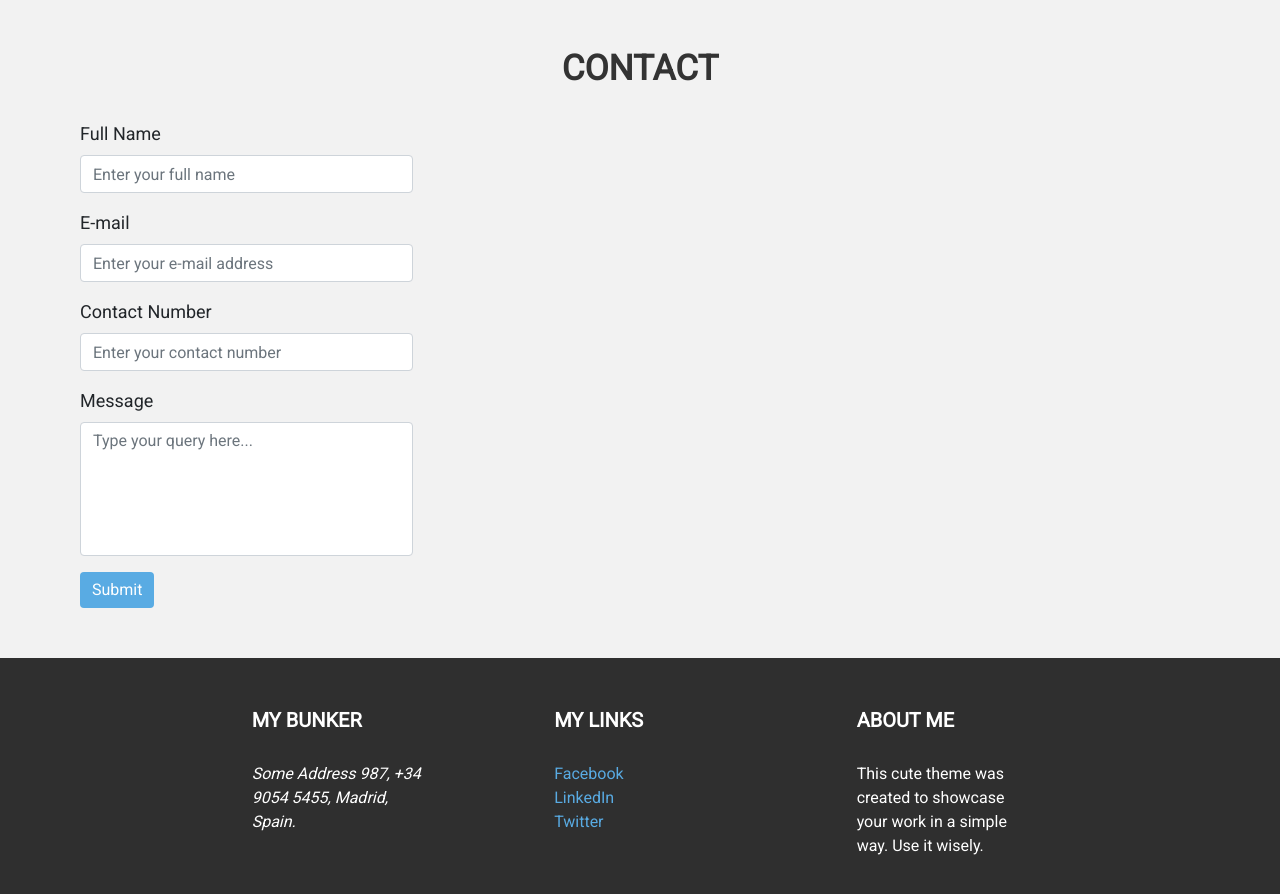
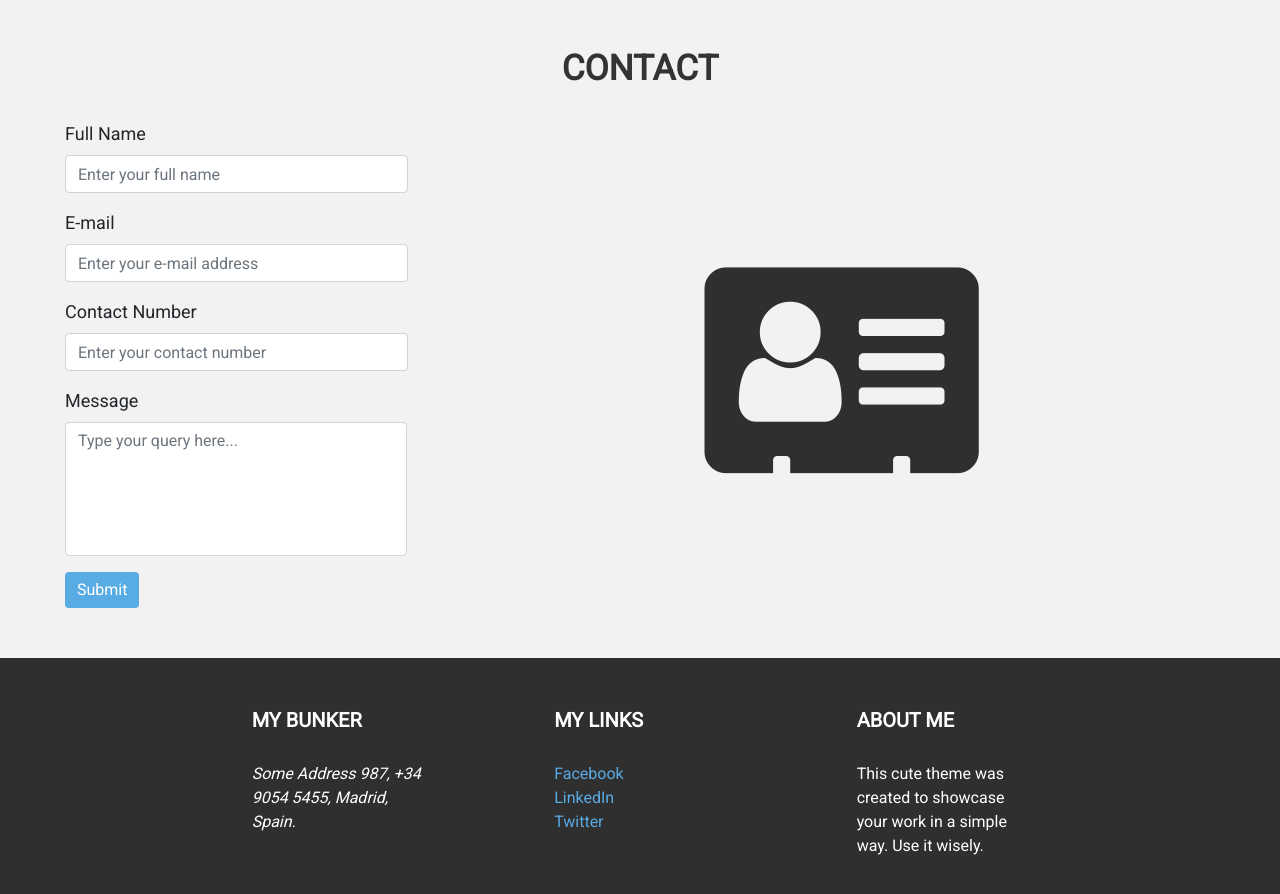
Before and after one commit to jaisharma06/jaisharma06.github.io, a plain HTML site: page index.html in a window 1280 px wide. Shown: the part 1200-2094 px from the top of the page. Drawn offline with nearby package versions, Linux system fonts and the light colour scheme.

Commit message:
Update index.html

```diff
--- a/index.html
+++ b/index.html
@@ -11,6 +11,7 @@
     <script src="https://maxcdn.bootstrapcdn.com/bootstrap/4.1.3/js/bootstrap.min.js"></script>
 
     <link href="https://fonts.googleapis.com/css?family=Roboto" rel="stylesheet">
+    <link rel="stylesheet" href="https://stackpath.bootstrapcdn.com/font-awesome/4.7.0/css/font-awesome.min.css">
 
     <style rel="stylesheet">
         body {
@@ -81,6 +82,17 @@
 
         label {
             font-size: large;
+        }
+
+        ::-moz-selection {
+            /* Code for Firefox */
+            color: #fff;
+            background-color: #59ABE3;
+        }
+
+        ::selection {
+            color: #fff;
+            background-color: #59ABE3;
         }
 
         @keyframes float {
@@ -176,6 +188,7 @@
 
     <div class="container-fluid" style="background-color:#f2f2f2;">
         <h3 style="text-transform: uppercase;">Contact</h3>
+        <div class="row d-flex h-100">
             <div class="col-sm-4">
                 <form class="form-horizontal">
                     <div class="form-group">
@@ -199,11 +212,15 @@
                         </div>
                     </div>
                     <div class="form-group">
-                    <label class = "control-label col-sm-9" for="message">Message</label>
-                    <textarea class="form-control col-sm-11" rows="5" id="message" style = "resize: none; margin-left: 15px;" placeholder="Type your query here..."></textarea>
+                        <label class="control-label col-sm-9" for="message">Message</label>
+                        <textarea class="form-control col-sm-11" rows="5" id="message" style="resize: none; margin-left: 15px;" placeholder="Type your query here..."></textarea>
                     </div>
-                <button class="btn btn-primary" style="margin-left: 15px;" type = "submit" value = "submit">Submit</button>
+                    <button class="btn btn-primary" style="margin-left: 15px;" type="submit" value="submit">Submit</button>
                 </form>
+            </div>
+            <div class="col-sm-4 offset-sm-2 align-self-center" style="font-size:15em; padding-top:20px; color:#2f2f2f; text-align: center; height: 100%; display: inline-block;">
+                    <span class="fa fa-address-card" aria-hidden="true"></span>
+            </div>
         </div>
     </div>
 
```
Lines whose indentation alone changed are shown as unchanged.
